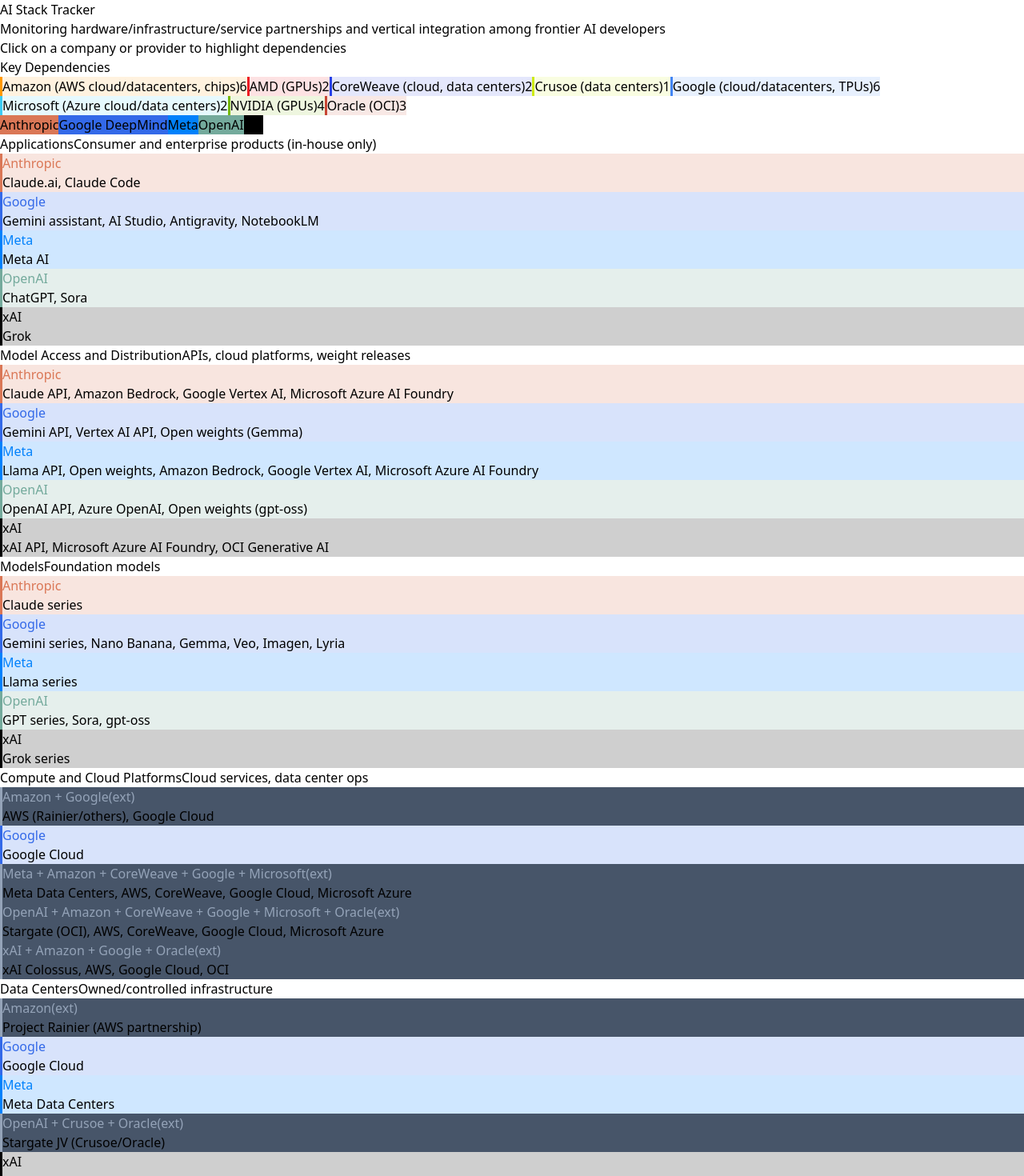
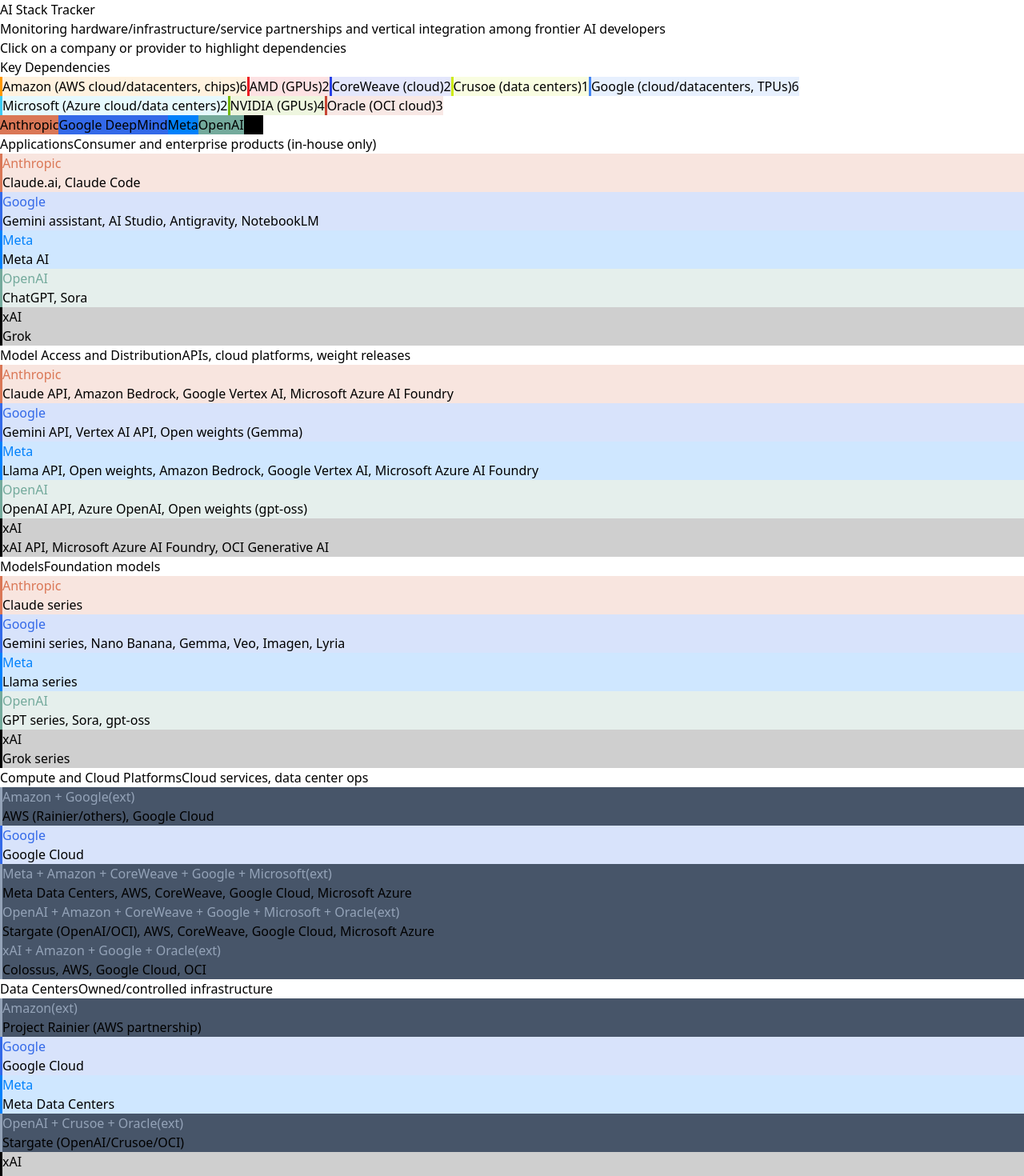
Before and after one commit to s-w-kelly/AI-Stacks, a React (Vite) app: page / in a window 1280 px wide. Shown: the top 1470 px of the page at 80% size. Built offline with nearby package versions, Linux system fonts and the light colour scheme.

Commit message:
Revise provider/product names

```diff
--- a/src/data.js
+++ b/src/data.js
@@ -28,12 +28,12 @@
 export const infrastructureProviders = [
   { id: 'amazon', name: 'Amazon (AWS cloud/datacenters, chips)', color: '#FF9900', type: 'cloud' },
   { id: 'amd', name: 'AMD (GPUs)', color: '#ED1C24', type: 'chips' },
-  { id: 'coreweave', name: 'CoreWeave (cloud, data centers)', color: '#2741E7', type: 'neocloud', url: null },
+  { id: 'coreweave', name: 'CoreWeave (cloud)', color: '#2741E7', type: 'neocloud', url: null },
   { id: 'crusoe', name: 'Crusoe (data centers)', color: '#ceeb13', type: 'neocloud', url: null },
   { id: 'google', name: 'Google (cloud/datacenters, TPUs)', color: '#4285F4', type: 'chips', url: null },
   { id: 'microsoft', name: 'Microsoft (Azure cloud/data centers)', color: '#3CCBF4', type: 'cloud', url: null },
   { id: 'nvidia', name: 'NVIDIA (GPUs)', color: '#76B900', type: 'chips', url: null },
-  { id: 'oracle', name: 'Oracle (OCI)', color: '#C74634', type: 'cloud', url: null },
+  { id: 'oracle', name: 'Oracle (OCI cloud)', color: '#C74634', type: 'cloud', url: null },
 ,
 ];
 
@@ -299,7 +299,7 @@
         providerUrl: null,
         inHouse: false,
         products: [
-          p('Stargate (OCI)', 'https://openai.com/index/five-new-stargate-sites/'),
+          p('Stargate (OpenAI/OCI)', 'https://openai.com/index/five-new-stargate-sites/'),
           p('AWS', 'https://www.aboutamazon.com/news/aws/aws-open-ai-workloads-compute-infrastructure'),
           p('CoreWeave', 'https://www.coreweave.com/news/coreweave-expands-agreement-with-openai-by-up-to-6-5b'),
           p('Google Cloud', 'https://www.reuters.com/business/retail-consumer/openai-taps-google-unprecedented-cloud-deal-despite-ai-rivalry-sources-say-2025-06-10/'),
@@ -312,7 +312,7 @@
         providerUrl: null,
         inHouse: false,
         products: [
-          p('Stargate JV (Crusoe/Oracle)', 'https://www.crusoe.ai/resources/newsroom/crusoe-announces-flagship-abilene-data-center-is-live'),
+          p('Stargate (OpenAI/Crusoe/OCI)', 'https://www.crusoe.ai/resources/newsroom/crusoe-announces-flagship-abilene-data-center-is-live'),
         ],
         dependencies: ['crusoe', 'oracle']
       },
@@ -349,7 +349,6 @@
           p('xAI API', 'https://x.ai/api'),
           p('Microsoft Azure AI Foundry', 'https://devblogs.microsoft.com/foundry/announcing-grok-3-and-grok-3-mini-on-azure-ai-foundry/'),
           p('OCI Generative AI', 'https://docs.oracle.com/en-us/iaas/Content/generative-ai/xai-models.htm')
-
         ]
       },
       models: {
@@ -365,7 +364,7 @@
         providerUrl: null,
         inHouse: false,
         products: [
-          p('xAI Colossus', 'https://x.ai/colossus'),
+          p('Colossus', 'https://x.ai/colossus'),
           p('AWS', 'https://x.ai/legal/subprocessor-list'),
           p('Google Cloud', 'https://x.ai/legal/subprocessor-list'),
           p('OCI', 'https://x.ai/legal/subprocessor-list'),
@@ -377,7 +376,7 @@
         providerUrl: null,
         inHouse: true,
         products: [
-          p('xAI Colossus', 'https://x.ai/colossus'),
+          p('Colossus', 'https://x.ai/colossus'),
         ]
       },
       chips: {
```
